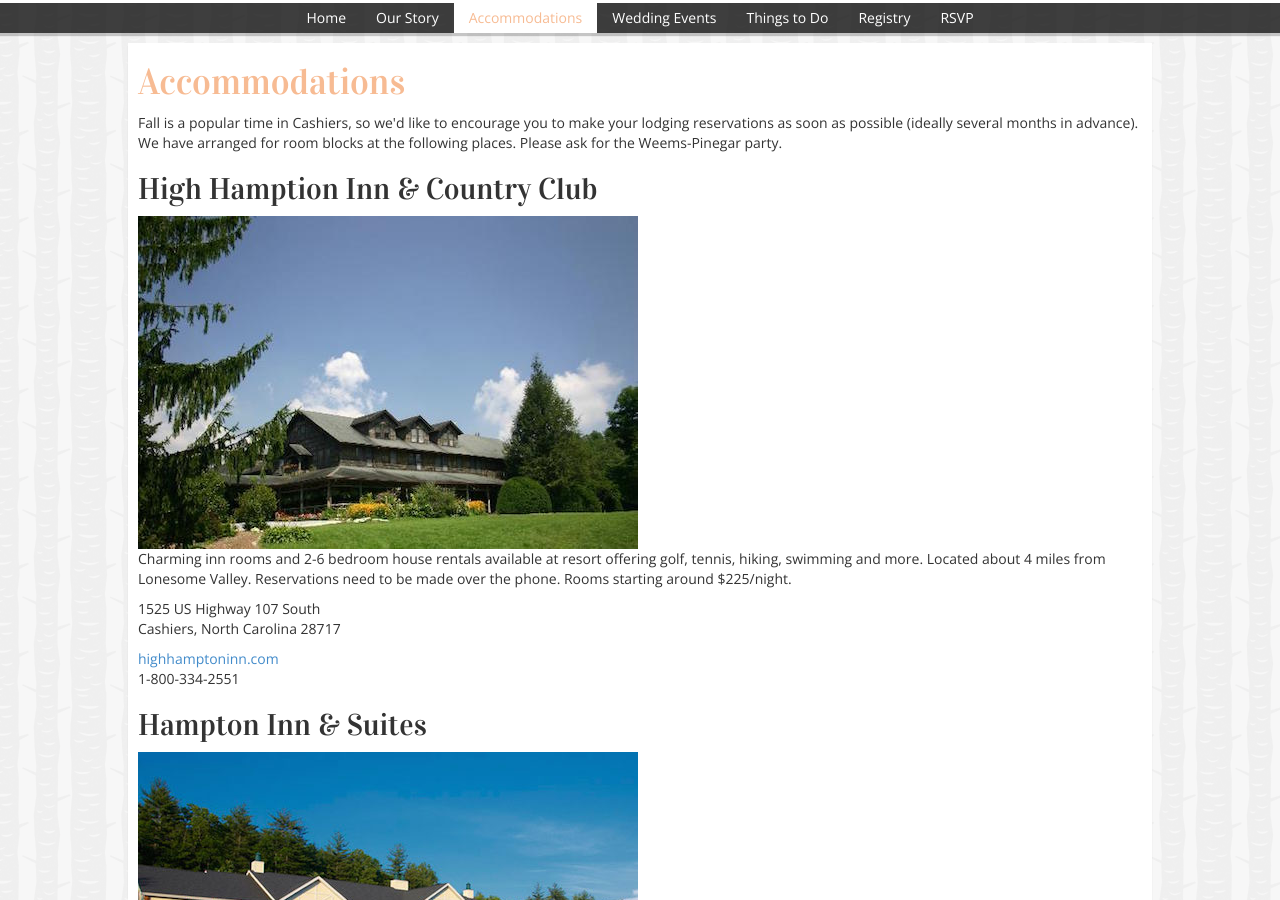
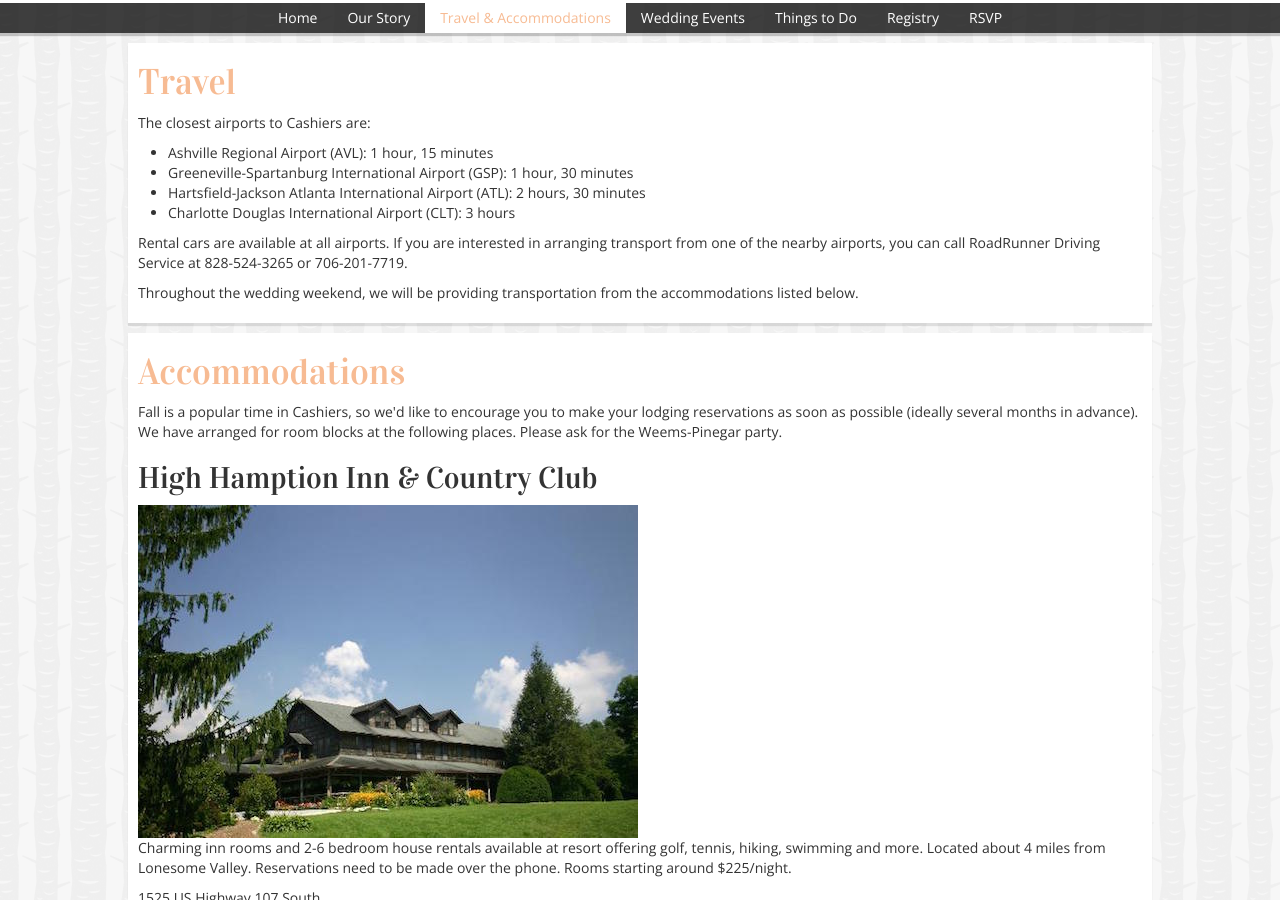
Before and after one commit to bpinegar/bpinegar.github.io, a Jekyll site: the page built from accommodations.html, in a window 1280 px wide and 900 px high. Built offline with Jekyll 4.4.1, drawn with Linux system fonts in a browser that asks for light colours; nearby versions of some CDN libraries.

Commit message:
Update accommodations.html

```diff
--- a/accommodations.html
+++ b/accommodations.html
@@ -1,12 +1,25 @@
 ---
 layout: default
-title: Accommodations
-permalink: /accommodations/
+title: Travel & Accommodations
+permalink: /travel-accommodations/
 description:
 weight: 3
 ---
 
 <div class="container-fluid">
+  <div class="content-box content-white">
+    <h1>Travel</h1>
+    <p>The closest airports to Cashiers are:<br>
+      <ul>
+        <li>Ashville Regional Airport (AVL): 1 hour, 15 minutes</li>
+        <li>Greeneville-Spartanburg International Airport (GSP): 1 hour, 30 minutes</li>
+        <li>Hartsfield-Jackson Atlanta International Airport (ATL): 2 hours, 30 minutes</li>
+        <li>Charlotte Douglas International Airport (CLT): 3 hours</li>
+      </ul>
+    </p>
+    <p>Rental cars are available at all airports. If you are interested in arranging transport from one of the nearby airports, you can call RoadRunner Driving Service at 828-524-3265 or 706-201-7719.</p>
+    <p>Throughout the wedding weekend, we will be providing transportation from the accommodations listed below.</p>
+  </div>
   <div class="content-box content-white">
     <h1>Accommodations</h1>
     <p>Fall is a popular time in Cashiers, so we'd like to encourage you to make your lodging reservations as soon as possible (ideally several months in advance). We have arranged for room blocks at the following places. Please ask for the Weems-Pinegar party.</p>
```
